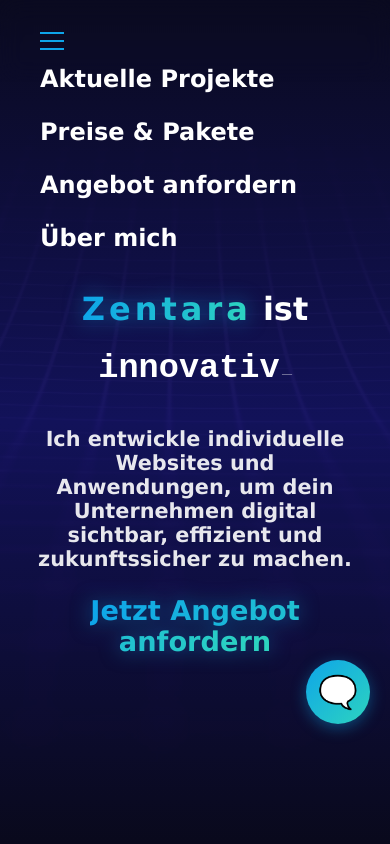
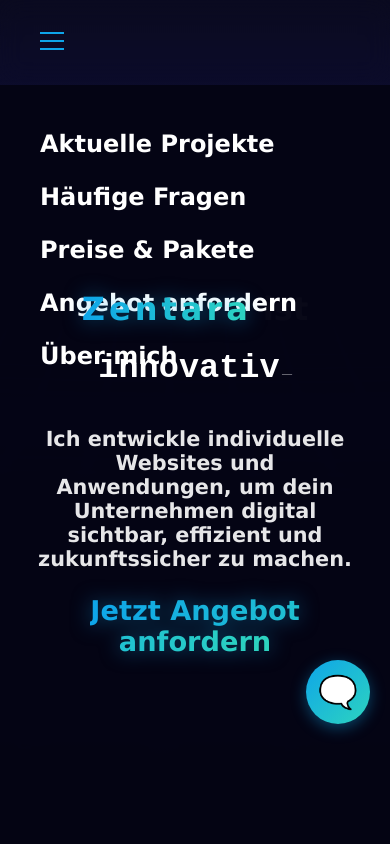
Before and after one commit to niklas617/Website-Zentara, a Next.js app: page / in a window 390 px wide. Both pictures are taken after a click on the button "Menü öffnen". Shown: the top 844 px of the page. Built offline with nearby package versions, Linux system fonts and the light colour scheme.

Commit message:
Layout Mobile

```diff
--- a/app/globals.css
+++ b/app/globals.css
@@ -336,27 +336,33 @@ a.logo-offer {
 }
 
 /* ZUSTAND 1: Standardmäßig versteckt */
+/* ZUSTAND 1: Standardmäßig versteckt */
 .overlay-menu {
     position: fixed;
-    top: 88px;
+    top: 85px; /* Passt genau unter deine Navbar (ggf. leicht anpassen) */
     left: 0;
-    width: 100%;
-    max-width: 325px;
-    height: calc(100vh-95px);
-    background: transparent;
+    width: 100%; /* Nimmt auf dem Handy die volle Breite ein */
+    height: calc(100vh - 85px); /* Füllt den Rest des Bildschirms nach unten aus */
+
+    /* Hier ist die Magie: Ein sehr dunkler, fast blickdichter Hintergrund + Blur */
+    background: rgba(5, 5, 20, 0.98);
+    backdrop-filter: blur(15px);
+    -webkit-backdrop-filter: blur(15px);
+
     opacity: 0;
     visibility: hidden;
     pointer-events: none;
-    /* Macht das Erscheinen "weich" */
-    transition: all 0.4s ease-in-out;
+    transition: all 0.3s ease-in-out;
+    z-index: 9998; /* Zwingt das Menü GANZ nach vorne (unter die Navbar) */
+    padding: 20px 0; /* Etwas Luft nach oben */
 }
 
 /* ZUSTAND 2: Sichtbar (wird per JS aktiviert) */
 .overlay-menu.active {
-    margin-top: -3rem;
     opacity: 1;
     visibility: visible;
     pointer-events: all;
+    /* WICHTIG: Das alte 'margin-top: -3rem;' ist hier gelöscht, da es Fehler verursacht hat! */
 }
 
 
@@ -483,7 +489,7 @@ a.logo-offer {
 /* --- Home page additions (hero/projects) --- */
 
 .hero {
-    padding: 200px 5% 200px;
+    padding: 160px 5% 120px;
     width: 100%;
     text-align: center;
 }
@@ -758,9 +764,20 @@ a.logo-offer {
 
 /* Mobile Anpassung */
 @media (max-width: 768px) {
+    .portfolio-container {
+        padding: 0px;
+        margin: 50px 0;
+
+    }
+    .slider-image-container {
+        height: 310px;
+        transform: scale(1.4);
+
+    }
     .slider-btn {
-        width: 35px;
-        height: 35px;
+        margin-top: 130px;;
+        width: 0px;
+        height: 40px;
         font-size: 1rem;
     }
 
--- a/app/page.tsx
+++ b/app/page.tsx
@@ -551,7 +551,7 @@ export default function HomePage() {
           <div className="footer-column">
             <h4>Navigation</h4>
             <ul className="footer-links">
-              <li><Link href="#services">Dienstleistungen</Link></li>
+              <li><Link href="/pricing">Dienstleistungen & Preise</Link></li>
               <li><Link href="#portfolio">Projekte</Link></li>
               <li><Link href="#about">Über mich</Link></li>
               <li><Link href="/offer" className="highlight-link">Angebot anfordern</Link></li>
--- a/components/NavBar.tsx
+++ b/components/NavBar.tsx
@@ -65,20 +65,29 @@ export default function NavBar() {
           </li>}
 
           <li>
+            <Link href="/#faq" onClick={close}>
+              Häufige Fragen
+            </Link>
+          </li>
+
+          <li>
             <Link href="/pricing" onClick={close}>
               Preise & Pakete
             </Link>
           </li>
+
           <li>
             <Link href="/offer" onClick={close}>
               Angebot anfordern
             </Link>
           </li>
-            <li>
+
+          <li>
             <Link href="/#about" onClick={close}>
               Über mich
             </Link>
           </li>
+
         </ul>
       </div>
     </nav>
```
